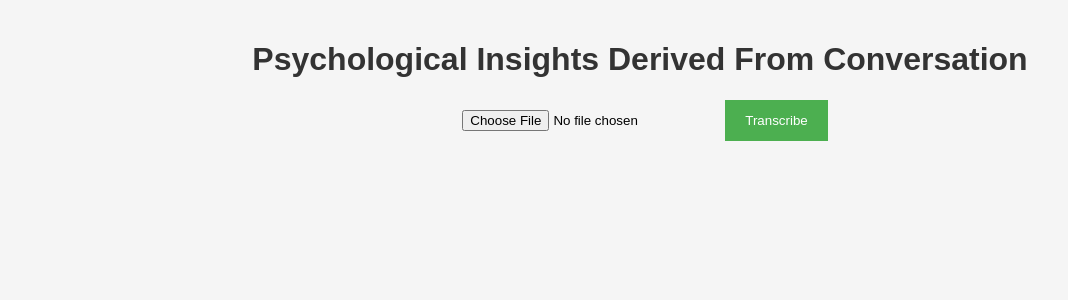
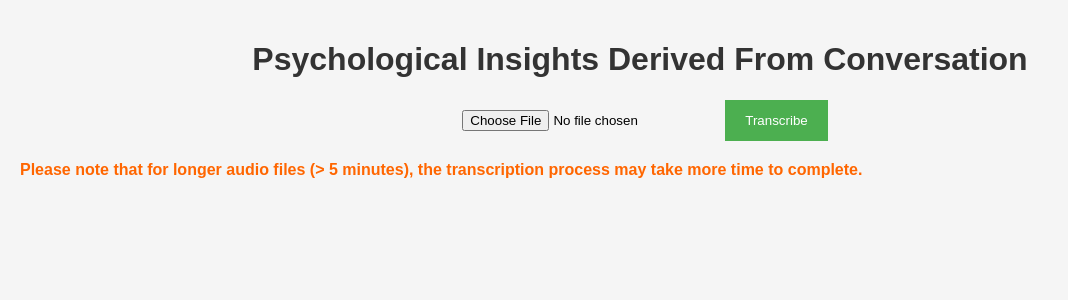
Before and after one commit to gchoi5738/conversation-ai, a Django app: page / in a window 1280 px wide. Shown: the top 300 px of the page, without its empty margins (0-1068 px from the left). Run offline with Django 3.2, Linux system fonts and the light colour scheme.

Commit message:
added warning, configure allowed hosts

```diff
--- a/conversation_ai/conversation/templates/conversation/upload_audio.html
+++ b/conversation_ai/conversation/templates/conversation/upload_audio.html
@@ -63,6 +63,11 @@
                 margin-bottom: 10px;
             }
         }
+        .warning {
+            color: #ff6600;
+            font-weight: bold;
+            margin-top: 10px;
+        }
     </style>
 </head>
 <body>
@@ -72,6 +77,9 @@
         <input type="file" id="audio-file" name="audio_file" accept=".mp3,.wav,.ogg" required>
         <button type="submit">Transcribe</button>
     </form>
+    <div class="warning">
+        <p>Please note that for longer audio files (> 5 minutes), the transcription process may take more time to complete.</p>
+    </div>
     <div class="loading" id="loading">
         <p>Transcribing audio and generating insights... Please wait.</p>
     </div>
@@ -112,6 +120,7 @@
                 } else {
                     conversationDiv.textContent = 'Error: Unable to retrieve conversation.';
                     insightsDiv.textContent = 'Error: Unable to retrieve insights.';
+                    alert('An error occurred during transcription. Please try again. Sometimes the server may take a few moments to set up and process the request.');
                 }
             })
             .catch(error => {
@@ -119,6 +128,7 @@
                 resultDiv.style.display = 'block';
                 conversationDiv.textContent = 'Error: ' + error;
                 insightsDiv.textContent = 'Error: Unable to retrieve insights.';
+                alert('An error occurred during transcription. Please try again. Sometimes the server may take a few moments to set up and process the request.');
             });
         });
     </script>
--- a/conversation_ai/conversation_ai/settings.py
+++ b/conversation_ai/conversation_ai/settings.py
@@ -25,7 +25,7 @@ SECRET_KEY = 'django-insecure-ic0xe_$d$vrfe(z^z-pb^8#($ie4!b%swc&n=!0fyoua!n+!8r
 # SECURITY WARNING: don't run with debug turned on in production!
 DEBUG = True
 
-ALLOWED_HOSTS = ['conversation-ai-4ijdjf7hua-uc.a.run.app']
+ALLOWED_HOSTS = ['conversation-ai-4ijdjf7hua-uc.a.run.app', 'localhost']
 
 
 # Application definition
```
